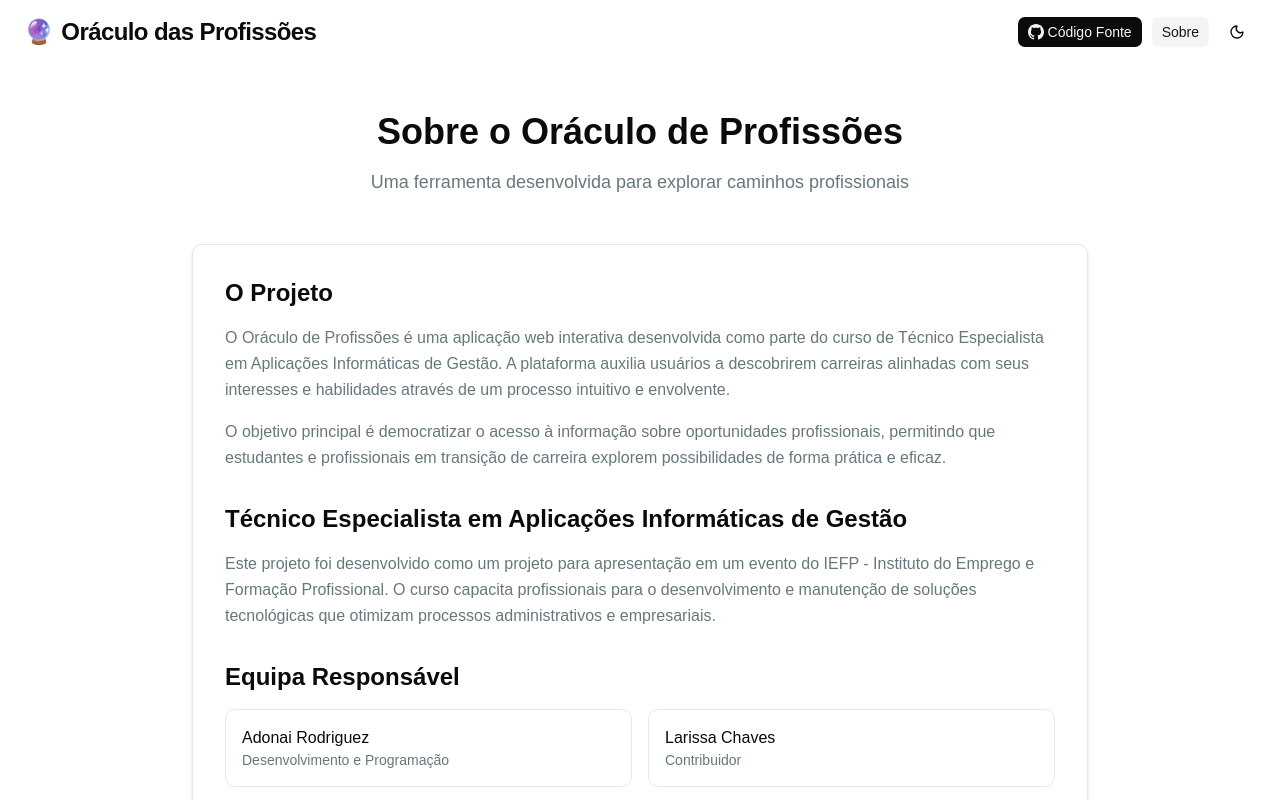
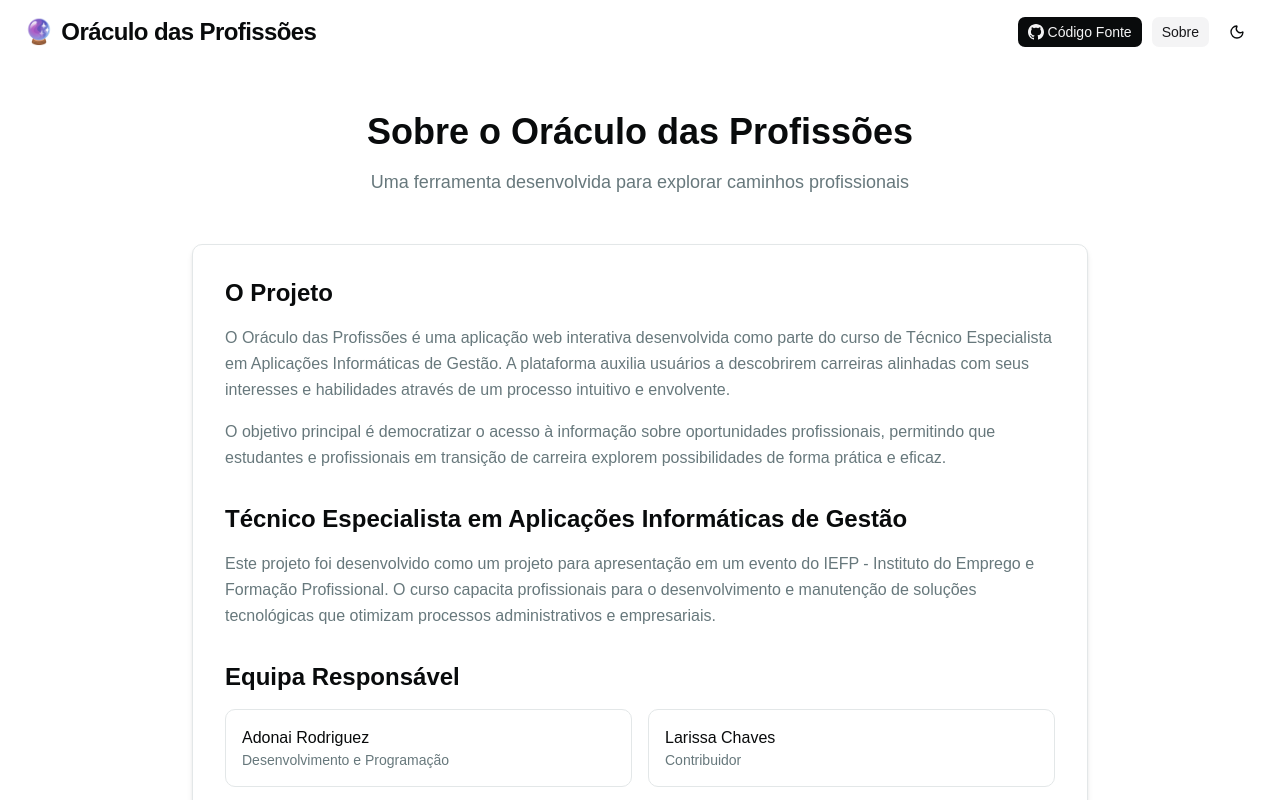
Before and after one commit to redriz/oraculo-profissoes, a React (Vite) app: page /about in a window 1280 px wide. Shown: the top 800 px of the page. Built offline with nearby package versions, Linux system fonts and the light colour scheme.

Commit message:
fix: correct Portuguese grammar in About page title and description
Corrected the Portuguese preposition from "de" (of) to "das" (of the) in the About page header and description text to ensure proper grammatical agreement with the feminine plural noun "Profissões".

```diff
--- a/src/pages/About.tsx
+++ b/src/pages/About.tsx
@@ -13,7 +13,7 @@ function About() {
                 {/* Header */}
                 <div className="text-center mb-12">
                     <h1 className="text-4xl font-bold text-foreground mb-4">
-                        Sobre o Oráculo de Profissões
+                        Sobre o Oráculo das Profissões
                     </h1>
                     <p className="text-lg text-muted-foreground">
                         Uma ferramenta desenvolvida para explorar caminhos profissionais
@@ -28,7 +28,7 @@ function About() {
                             O Projeto
                         </h2>
                         <p className="text-muted-foreground leading-relaxed mb-4">
-                            O Oráculo de Profissões é uma aplicação web interativa desenvolvida como parte do curso de Técnico Especialista em Aplicações Informáticas de Gestão. A plataforma auxilia usuários a descobrirem carreiras alinhadas com seus interesses e habilidades através de um processo intuitivo e envolvente.
+                            O Oráculo das Profissões é uma aplicação web interativa desenvolvida como parte do curso de Técnico Especialista em Aplicações Informáticas de Gestão. A plataforma auxilia usuários a descobrirem carreiras alinhadas com seus interesses e habilidades através de um processo intuitivo e envolvente.
                         </p>
                         <p className="text-muted-foreground leading-relaxed">
                             O objetivo principal é democratizar o acesso à informação sobre oportunidades profissionais, permitindo que estudantes e profissionais em transição de carreira explorem possibilidades de forma prática e eficaz.
```
